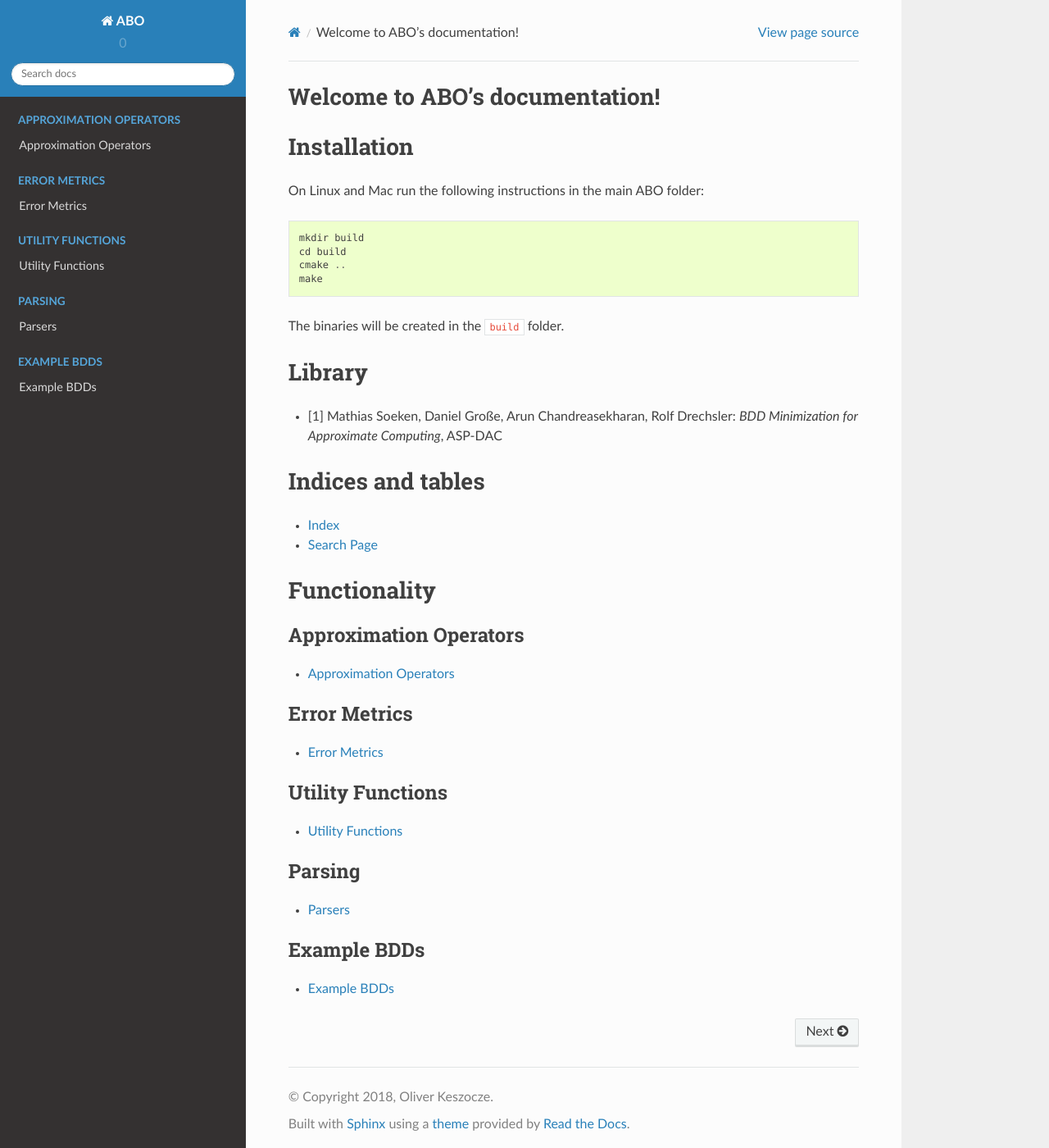
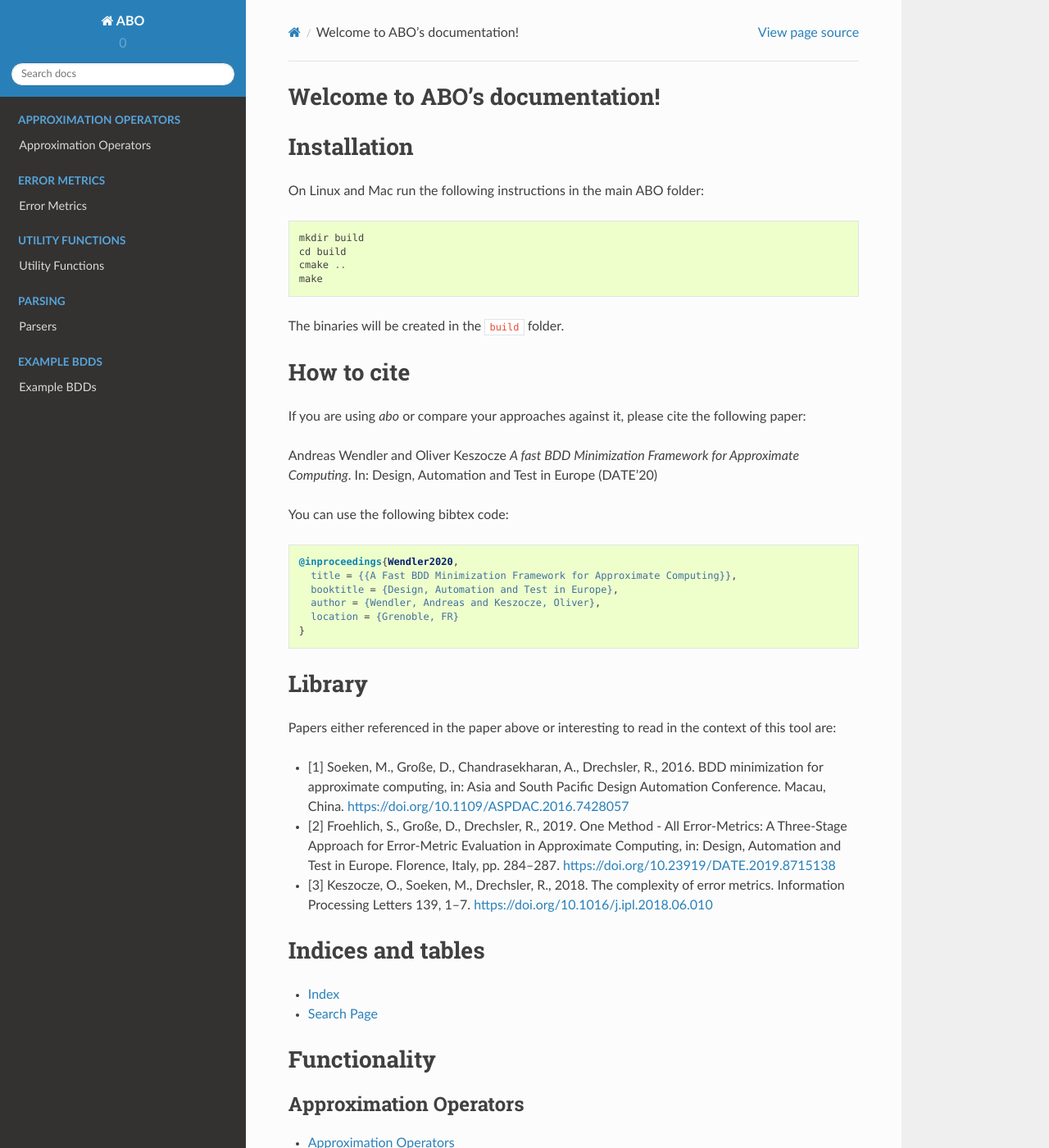
Before and after one commit to keszocze/abo, a Sphinx documentation site: the page built from docs/index.rst, in a window 1280 px wide and 1400 px high. Shown: the whole window at 82% size. Built offline with Sphinx 7.4.7 and the Read the Docs theme 2.0.0, drawn with Linux system fonts in a browser that asks for light colours.

Commit message:
Change the docs a bit

```diff
--- a/docs/index.rst
+++ b/docs/index.rst
@@ -23,11 +23,35 @@ On Linux and Mac run the following instructions in the main ABO folder::
 
 The binaries will be created in the ``build`` folder.
 
+How to cite
+===========
+
+If you are using *abo* or compare your approaches against it, please cite the following paper:
+
+Andreas Wendler and Oliver Keszocze *A fast BDD Minimization Framework for Approximate Computing*.
+In: Design, Automation and Test in Europe (DATE'20)
+
+You can use the following bibtex code:
+
+.. code-block:: bibtex
+
+    @inproceedings{Wendler2020,
+      title = {{A Fast BDD Minimization Framework for Approximate Computing}},
+      booktitle = {Design, Automation and Test in Europe},
+      author = {Wendler, Andreas and Keszocze, Oliver},
+      location = {Grenoble, FR}
+    }
+
+
 
 Library
 =======
+Papers  either referenced in the paper above or interesting to read in the context of this tool are:
 
-* [1] Mathias Soeken, Daniel Große, Arun Chandreasekharan, Rolf Drechsler: *BDD Minimization for Approximate Computing*, ASP-DAC
+* [1] Soeken, M., Große, D., Chandrasekharan, A., Drechsler, R., 2016. BDD minimization for approximate computing, in: Asia and South Pacific Design Automation Conference. Macau, China. https://doi.org/10.1109/ASPDAC.2016.7428057
+* [2] Froehlich, S., Große, D., Drechsler, R., 2019. One Method - All Error-Metrics: A Three-Stage Approach for Error-Metric Evaluation in Approximate Computing, in: Design, Automation and Test in Europe. Florence, Italy, pp. 284–287. https://doi.org/10.23919/DATE.2019.8715138
+* [3] Keszocze, O., Soeken, M., Drechsler, R., 2018. The complexity of error metrics. Information Processing Letters 139, 1–7. https://doi.org/10.1016/j.ipl.2018.06.010
+
 
 
 Indices and tables
```
Also changed, not shown: README.md (+2 -2 lines).
